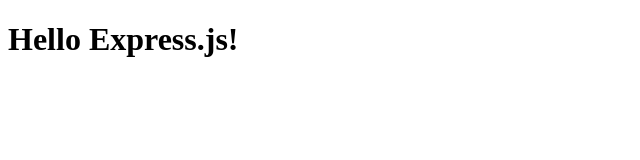
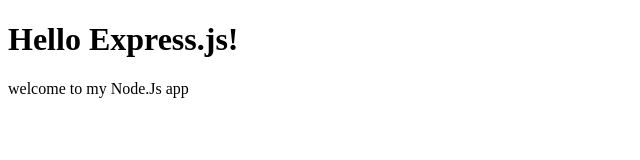
Before and after one commit to stackty/web-server, a website: page public/index.html in a window 1280 px wide. Shown: the whole page, without its empty margins (0-640 px from the left). Drawn offline with Linux system fonts and the light colour scheme.

Commit message:
paragraph change

```diff
--- a/public/index.html
+++ b/public/index.html
@@ -6,5 +6,6 @@
 	</head>
 	<body>
 		<h1>Hello Express.js!</h1>
+		<p> welcome to my Node.Js app</p>
 	</body>
 <html>
```
